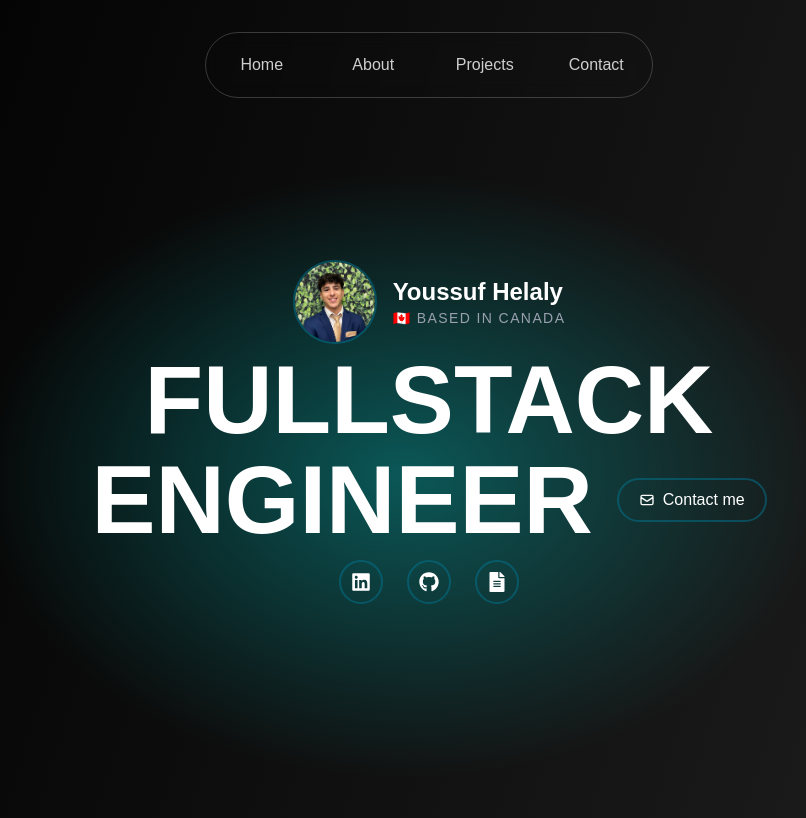
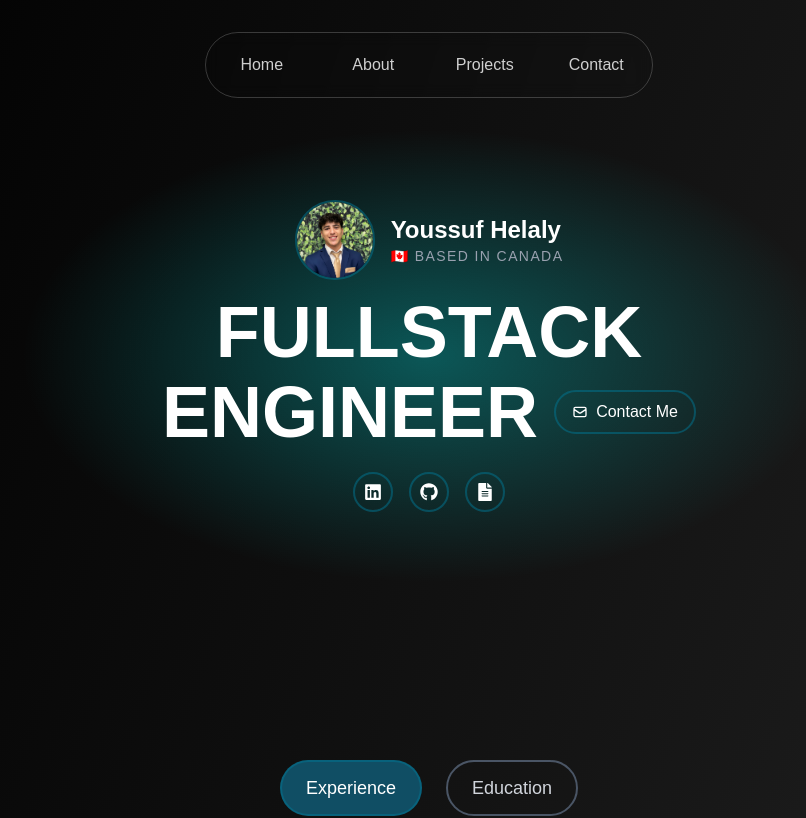
Before and after one commit to youssufhelaly/Website-Portfolio, a Next.js app: page / in a window 1280 px wide. Shown: the top 818 px of the page, without its empty margins (211-1017 px from the left). Built offline with nearby package versions, Linux system fonts and the light colour scheme.

Commit message:
home page

```diff
--- a/src/components/Hero.tsx
+++ b/src/components/Hero.tsx
@@ -1,4 +1,3 @@
-// src/components/Hero.tsx
 "use client"
 import { motion } from "framer-motion"
 import Image from "next/image"
@@ -9,101 +8,85 @@ export default function Hero() {
   return (
     <section
       id="hero"
-      className="relative flex flex-col justify-center items-center text-center px-4 py-30 md:py-65 overflow-hidden "
-
+      className="relative flex flex-col justify-center items-center text-center px-4 py-24 md:py-50 overflow-hidden"
     >
-            {/* Local Spotlight */}
+      {/* Spotlight Overlay */}
       <div
         className="absolute inset-0 pointer-events-none"
         style={{
-            background: "radial-gradient(ellipse at 48% 55%, rgba(0,255,255,0.3) 0%, rgba(0,255,255,0.0) 45%)",
+          background: "radial-gradient(ellipse at center, rgba(0,255,255,0.3), transparent 45%)",
         }}
       />
 
-      {/* Image + Name */}
+      {/* Profile & Name */}
       <motion.div
         initial={{ opacity: 0, y: -20 }}
-        animate={{ opacity: 1, y: 0 }}
-        transition={{ duration: 0.8 }}
-        className="flex items-center space-x-4 mb-2 relative z-10"
+        whileInView={{ opacity: 1, y: 0 }}
+        transition={{ duration: 0.6, ease: "easeOut" }}
+        className="flex items-center space-x-4 mb-4 relative z-10"
       >
-        {/* Profile Image */}
-        <div className="rounded-full overflow-hidden w-21 h-21 border-2 border-cyan-700/50 flex items-center justify-center">
+        <div className="rounded-full overflow-hidden w-20 h-20 border-2 border-cyan-700/50">
           <Image
             src="/profile.jpeg"
             alt="Portrait of Youssuf Helaly"
-            width={100}
-            height={100}
-            className="object-cover object-center w-full h-full"
+            width={80}
+            height={80}
+            className="object-cover h-full"
             priority
           />
         </div>
         <div className="text-left">
-          <h1 className="text-white text-2xl font-semibold">
-            Youssuf Helaly
-          </h1>
-          <p className="text-gray-400 text-sm tracking-widest uppercase">
-            🇨🇦 Based in Canada
-          </p>
+          <h1 className="text-white text-2xl font-semibold">Youssuf Helaly</h1>
+          <p className="text-gray-400 text-sm uppercase tracking-widest">🇨🇦 Based in Canada</p>
         </div>
       </motion.div>
 
-      {/* Title + CTA */}
+      {/* Title & Call to Action */}
       <motion.div
         initial={{ opacity: 0, y: 20 }}
-        animate={{ opacity: 1, y: 0 }}
-        transition={{ delay: 0.5, duration: 0.8 }}
-        className="flex flex-col w-max mx-auto space-y-1 relative z-10"
+        whileInView={{ opacity: 1, y: 0 }}
+        transition={{ delay: 0.3, duration: 0.6, ease: "easeOut" }}
+        className="relative z-10 space-y-2"
       >
-        <h2 className="text-5xl md:text-8xl font-semibold text-white">
-          FULLSTACK
-        </h2>
-        <div className="flex items-center space-x-4 md:space-x-6">
-          <h2 className="text-4xl md:text-8xl font-semibold text-white">
-            ENGINEER
-          </h2>
+        <h2 className="text-5xl md:text-7xl font-semibold text-white">FULLSTACK</h2>
+        <div className="flex items-center justify-center space-x-4">
+          <h2 className="text-4xl md:text-7xl font-semibold text-white">ENGINEER</h2>
           <motion.a
             href="mailto:youssufhelaly@gmail.com"
-            initial={{ opacity: 0, y: 20 }}
-            animate={{ opacity: 1, y: 0 }}
-            transition={{ delay: 0.9, duration: 0.8 }}
-            className="inline-flex items-center px-5 py-2 border-2 border-cyan-700/50
-                       text-white rounded-full hover:bg-cyan-900 hover:text-white transition relative z-10"
-            aria-label="Email Youssuf Helaly"
+            className="inline-flex items-center px-4 py-2 border-2 border-cyan-700/50 text-white rounded-full hover:bg-cyan-900 transition"
+            initial={{ opacity: 0 }}
+            whileInView={{ opacity: 1 }}
+            transition={{ delay: 0.6, duration: 0.6 }}
           >
-            <HiOutlineMail className="mr-2" />
-            Contact me
+            <HiOutlineMail className="mr-2" /> Contact Me
           </motion.a>
         </div>
       </motion.div>
 
-      {/* Social Icons */}
+      {/* Social Links */}
       <motion.div
         initial={{ opacity: 0, y: 20 }}
-        animate={{ opacity: 1, y: 0 }}
-        transition={{ delay: 1.2, duration: 0.8 }}
-        className="flex space-x-4 md:space-x-6 mt-3 relative z-10"
+        whileInView={{ opacity: 1, y: 0 }}
+        transition={{ delay: 0.9, duration: 0.6, ease: "easeOut" }}
+        className="flex space-x-4 mt-6 relative z-10"
       >
         {[
           { href: "https://linkedin.com/in/youssuf-helaly-644957295", icon: FaLinkedin, label: "LinkedIn" },
-          { href: "https://github.com/youssufhelaly",           icon: FaGithub,   label: "GitHub" },
-          { href: "/Resume.pdf",                                 icon: FaFileAlt,  label: "Resume" },
+          { href: "https://github.com/youssufhelaly", icon: FaGithub, label: "GitHub" },
+          { href: "/Resume.pdf", icon: FaFileAlt, label: "Resume" },
         ].map(({ href, icon: Icon, label }) => (
           <motion.a
-            key={href}
+            key={label}
             href={href}
             target="_blank"
             rel="noopener noreferrer"
             whileHover={{ scale: 1.1 }}
-            whileTap={{ scale: 0.9 }}
-            className="w-11 h-11 flex items-center justify-center rounded-full border-2 border-cyan-700/50
-                       hover:border-cyan-700 hover:bg-cyan-900 transition-colors text-white relative z-10"
+            className="w-10 h-10 flex items-center justify-center rounded-full border-2 border-cyan-700/50 hover:bg-cyan-900 text-white transition"
             aria-label={label}
           >
-            <Icon className="text-xl" />
+            <Icon className="text-lg" />
           </motion.a>
         ))}
       </motion.div>
     </section>
-  )
-}
+)}
```
